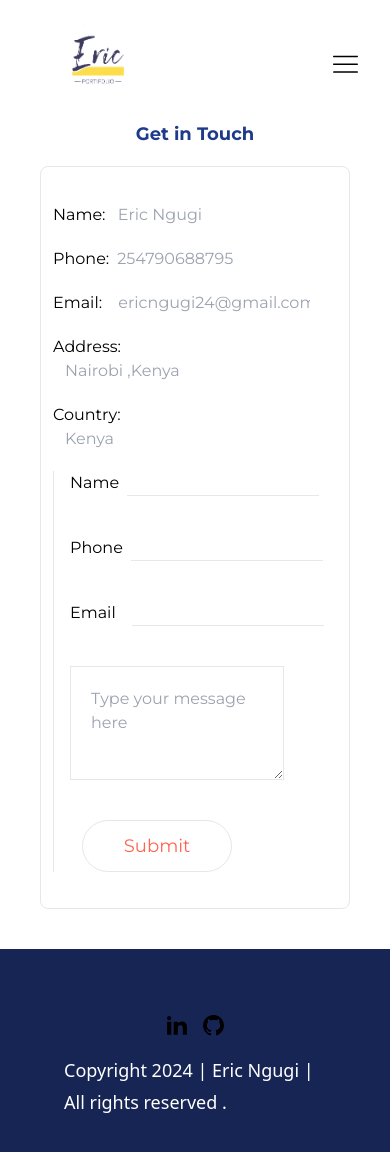
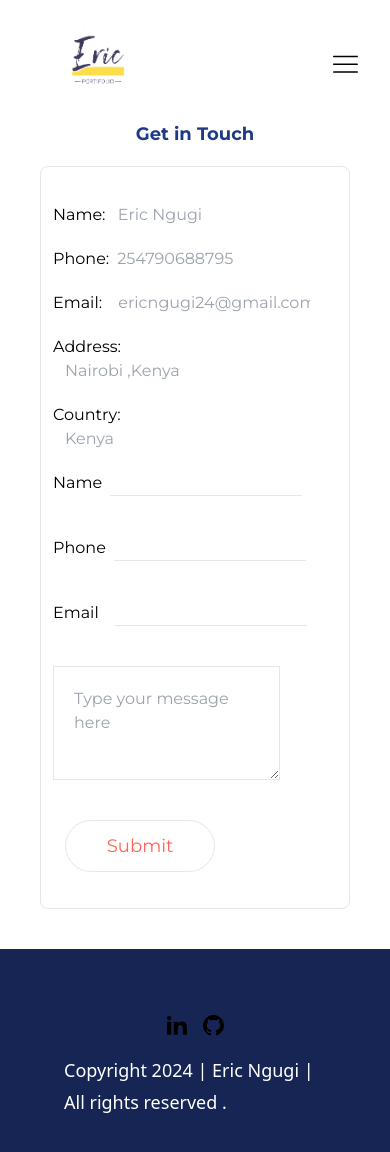
Before and after one commit to erhic/PortfolioV2, a React (Vite) app: page /contact in a window 390 px wide. Shown: the top 1152 px of the page. Built offline with nearby package versions, Linux system fonts and the light colour scheme; a web font is replaced by a local one.

Commit message:
fix: breakpoint media query on contact me

```diff
--- a/src/Components/Contactinfo.jsx
+++ b/src/Components/Contactinfo.jsx
@@ -32,7 +32,7 @@ const Contactinfo = ({ view }) => {
             </div>
 
           </div>
-          <div className="flex flex-col gap-10 border-l pl-4">
+          <div className="flex flex-col gap-10 max-lg:border-none border-l pl-4 max-lg:p-0">
             <div className="flex ">
               <label htmlFor="">Name </label>
               <input type="text" placeholder="" className="border-b hover:border-blue-900 outline-none mx-2" />
```
